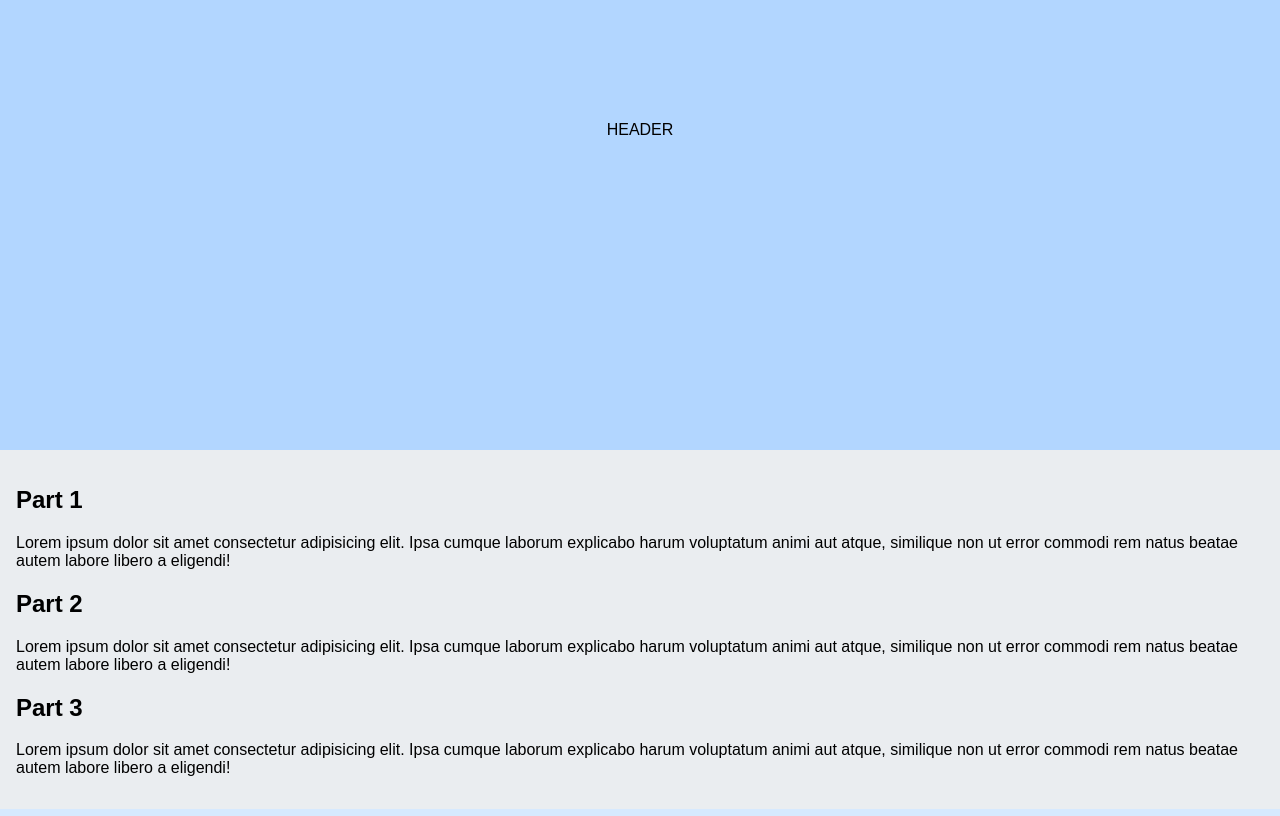
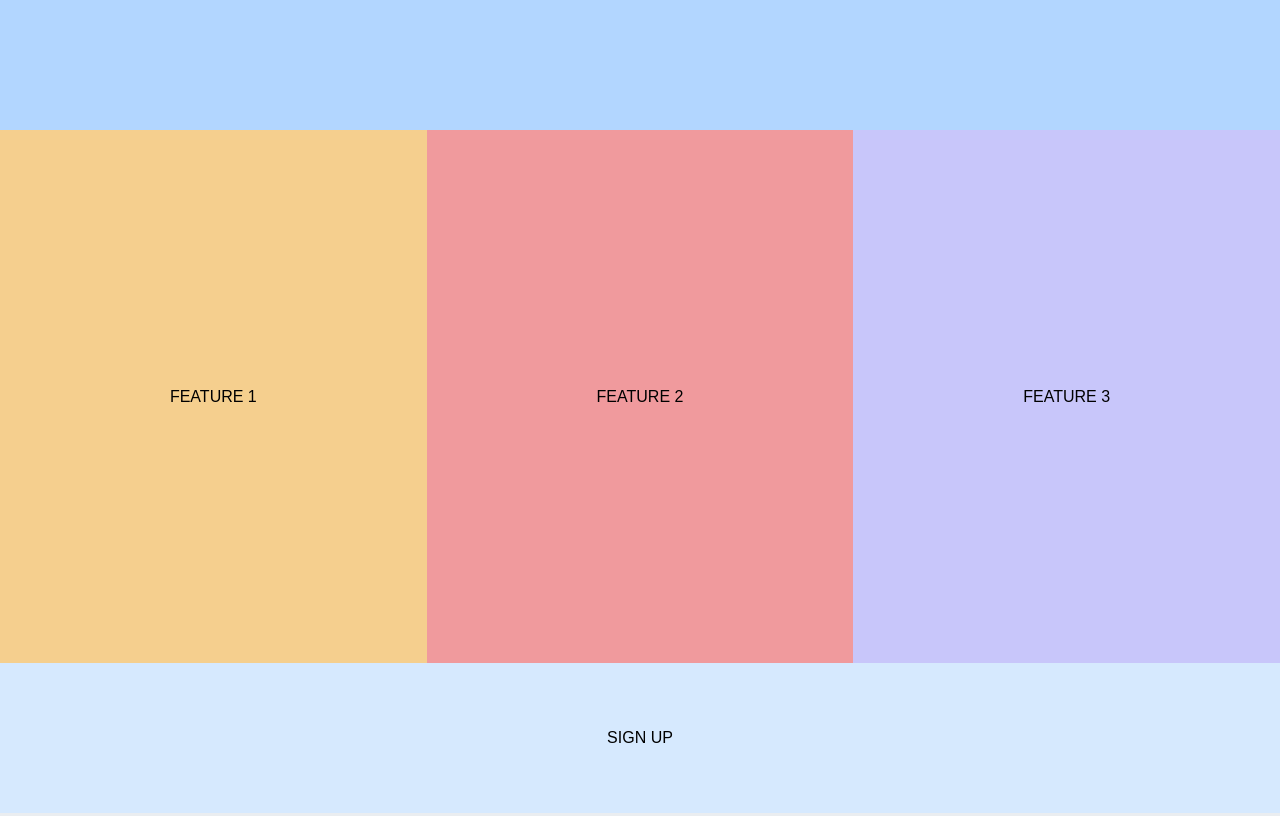
Before and after one commit to beatsnob/responsive-design, a plain HTML site: page index.html in a window 1280 px wide. Shown: the part 240-1056 px from the top of the page. Drawn offline with Linux system fonts and the light colour scheme.

Commit message:
final commit

```diff
--- a/index.html
+++ b/index.html
@@ -24,9 +24,9 @@
                 <p>Lorem ipsum dolor sit amet consectetur adipisicing elit. Ipsa cumque laborum explicabo harum voluptatum animi aut atque, similique non ut error commodi rem natus beatae autem labore libero a eligendi!</p>
             </main>
             <section id="signup">SIGN UP</section>
-            <section id="feature">FEATURE 1</section>
-            <section id="feature">FEATURE 2</section>
-            <section id="feature">FEATURE 3</section>
+            <section id="feature-1" class="feature">FEATURE 1</section>
+            <section id="feature-2" class="feature">FEATURE 2</section>
+            <section id="feature-3" class="feature">FEATURE 3</section>
         </article>
     </body>
     </html>
--- a/style.css
+++ b/style.css
@@ -5,43 +5,44 @@ body {
 
 article {
     display: flex;
+    /* flex-wrap: wrap; */
     flex-direction: column;
 }
 
 nav {
+    flex: 1 50px;
     background: #5995da;
-    flex: 1 50px;
+}
 
-}
 header {
     background: #b2d6ff;
-
 }
 
 main {
+    /* flex: 6 300px; */
     padding: 1rem;
-    background: #eaedf0
-
+    background: #eaedf0;
 }
 
 #signup {
     background: #d6e9fe;
 }
 
-#feature:nth-of-type(2) {
+#feature-1 {
     background: #f5cf8e;
 }
 
-#feature:nth-of-type(3) {
+#feature-2 {
     background: #f09a9d;
 }
 
-#feature:nth-of-type(4) {
+#feature-3 {
     background: #c8c6fa;
 }
 
 header, section {
-    flex: 3 50vw;
+    flex: 50vw;
+    min-height: 200px;
 }
 
 header, section, nav {
@@ -49,3 +50,31 @@ header, section, nav {
     justify-content: center;
     align-items: center;
 }
+
+@media screen and (min-width: 900px) {
+    article {
+        flex-flow: row wrap;
+    }
+    nav {
+        flex: 100%;
+        min-height: 50px;
+    }
+    .feature {
+        flex: calc(100vw / 3);
+        min-height: calc(100vw / 3 * 1.25);
+    }
+    #signup {
+        order: 1;
+        min-height: auto;
+        height: 150px;
+    }
+}
+header {
+    flex: 100vw;
+    height: 25vw;
+}
+main {
+    order: 2;
+
+}
+}
```
